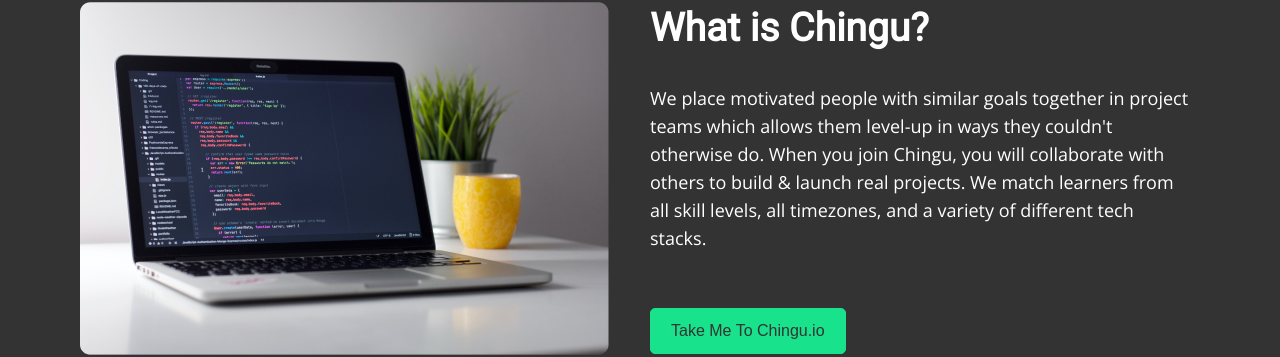
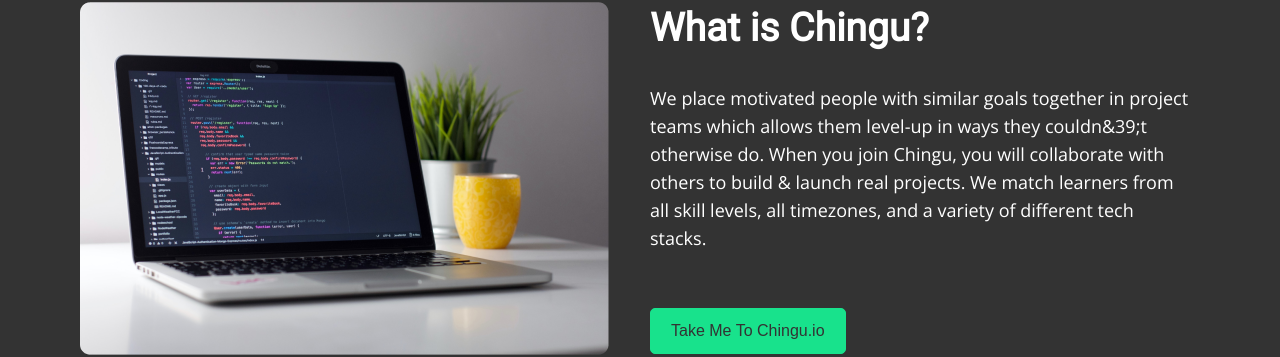
Before and after one commit to chingu-voyages/moonshot-chingu-quiz, a Next.js app: page / in a window 1280 px wide. Shown: the part 1015-1372 px from the top of the page. Built offline with nearby package versions, Linux system fonts and the light colour scheme; no server answers.

Commit message:
Escape single quote as #39;

```diff
--- a/components/aboutUs/Resources.tsx
+++ b/components/aboutUs/Resources.tsx
@@ -306,7 +306,7 @@ export const ABOUT_DATA = [
     title: `What are you using to build this app?`,
     text: (
       <>
-        It's a <a href="https://nextjs.org/docs">Next.js</a> app powered by
+        It&39;s a <a href="https://nextjs.org/docs">Next.js</a> app powered by
         a <a href="https://www.postgresql.org/">PostgreSQL</a> database.
       </>
     ),
--- a/components/frontpage/ChinguSection.tsx
+++ b/components/frontpage/ChinguSection.tsx
@@ -123,7 +123,7 @@ const ChinguSection = () => {
         <ContentSection>
           <Heading2>What is Chingu?</Heading2>
           <TextBody>
-            We place motivated people with similar goals together in project teams which allows them level-up in ways they couldn't otherwise do. When you join Chingu, you will collaborate with others to build & launch real projects. We match learners from all skill levels, all timezones, and a variety of different tech stacks.
+            We place motivated people with similar goals together in project teams which allows them level-up in ways they couldn&39;t otherwise do. When you join Chingu, you will collaborate with others to build & launch real projects. We match learners from all skill levels, all timezones, and a variety of different tech stacks.
           </TextBody>
 
           <ButtonsWrapper>
```
